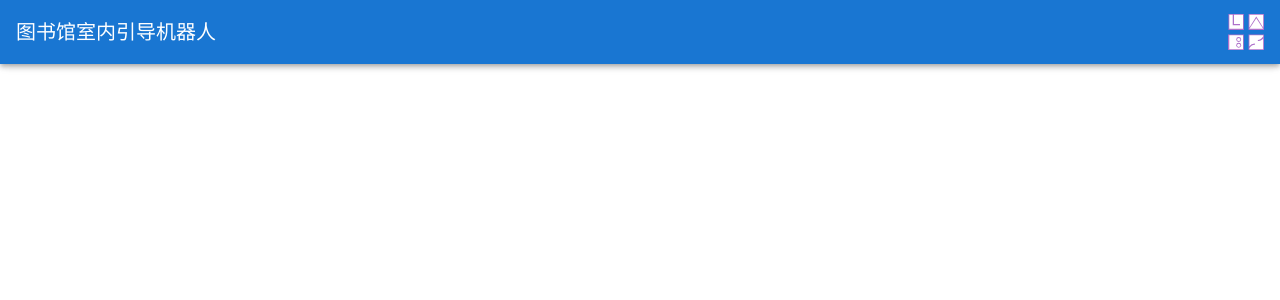
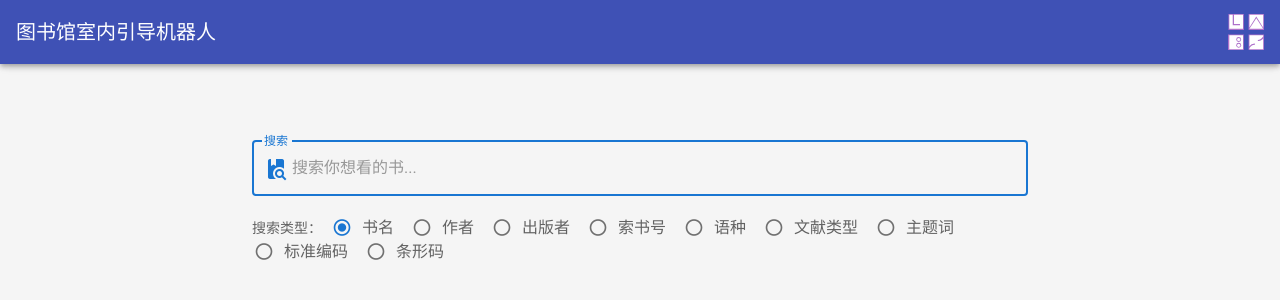
Before and after one commit to JingBh/library-bot-ui, a Vue app: page / in a window 1280 px wide. Shown: the top 300 px of the page. Built offline with nearby package versions, Linux system fonts and the light colour scheme.

Commit message:
Add search bar.

```diff
--- a/package.json
+++ b/package.json
@@ -13,6 +13,7 @@
   },
   "main": "background.js",
   "dependencies": {
+    "lodash": "^4.17.20",
     "vue": "^2.6.11",
     "vue-class-component": "^7.2.3",
     "vue-meta": "^2.4.0",
@@ -22,6 +23,7 @@
   },
   "devDependencies": {
     "@types/electron-devtools-installer": "^2.2.0",
+    "@types/lodash": "^4.14.166",
     "@typescript-eslint/eslint-plugin": "^2.33.0",
     "@typescript-eslint/parser": "^2.33.0",
     "@vue/cli-plugin-eslint": "~4.5.0",
--- a/src/App.vue
+++ b/src/App.vue
@@ -1,6 +1,6 @@
 <template>
   <v-app>
-    <v-app-bar app color="primary" dark>
+    <v-app-bar app color="indigo" dark>
       <v-app-bar-title>
         {{ title }}
       </v-app-bar-title>
@@ -18,8 +18,10 @@
 
     </v-app-bar>
 
-    <v-main>
-      <router-view />
+    <v-main class="grey lighten-4">
+      <v-container style="max-width: 50rem;">
+        <router-view />
+      </v-container>
     </v-main>
   </v-app>
 </template>
--- /dev/null
+++ b/src/library.ts
@@ -0,0 +1,22 @@
+export type SearchType =
+  'TITLE' | // 书名
+  'AUTHER' | // 作者
+  'PUBLISH' | // 出版者
+  'CALLNO' | // 索书号
+  'LANAGE' | // 语种
+  'DATATYPE' | // 文献类型
+  'SUBJECT' | // 主题词
+  'ISBN' | // 标准编码
+  'BARCODE' // 条形码
+
+export const searchTypes = [
+  { value: 'TITLE', label: '书名' },
+  { value: 'AUTHER', label: '作者' },
+  { value: 'PUBLISH', label: '出版者' },
+  { value: 'CALLNO', label: '索书号' },
+  { value: 'LANAGE', label: '语种' },
+  { value: 'DATATYPE', label: '文献类型' },
+  { value: 'SUBJECT', label: '主题词' },
+  { value: 'ISBN', label: '标准编码' },
+  { value: 'BARCODE', label: '条形码' }
+]
--- a/src/views/Home.vue
+++ b/src/views/Home.vue
@@ -1,11 +1,48 @@
 <template>
-  <div></div>
+  <div class="my-4 my-md-8 my-lg-16">
+    <v-text-field outlined clearable autofocus hide-details
+                  label="搜索" placeholder="搜索你想看的书..."
+                  prepend-inner-icon="mdi-book-search"
+                  :loading="loading" v-model="queryValue" />
+    <v-radio-group row hide-details mandatory dense
+                   label="搜索类型：" v-model="queryType">
+      <v-radio v-for="searchType of searchTypes"
+               :key="'search-type-' + searchType.value"
+               :label="searchType.label"
+               :value="searchType.value" />
+    </v-radio-group>
+  </div>
 </template>
 
 <script lang="ts">
-import { Component, Vue } from 'vue-property-decorator'
+import { Component, Vue, Watch } from 'vue-property-decorator'
+import { debounce } from 'lodash'
+
+import { SearchType, searchTypes } from '@/library'
 
 @Component
 export default class HomePage extends Vue {
+  loading = false
+
+  queryType: SearchType = 'TITLE'
+  queryValue = ''
+
+  _search (queryType: SearchType, queryValue: string) {
+    queryType = queryType.toUpperCase()
+    console.log(queryType, queryValue)
+    this.loading = false
+  }
+
+  search = debounce(this._search, 1000)
+
+  get searchTypes () {
+    return searchTypes
+  }
+
+  @Watch('value', { imidiate: true })
+  onValueChange (val: string) {
+    this.loading = true
+    this.search(val)
+  }
 }
 </script>
```
Also changed, not shown: 1 other file (tests, documents, lock files or other folders).
